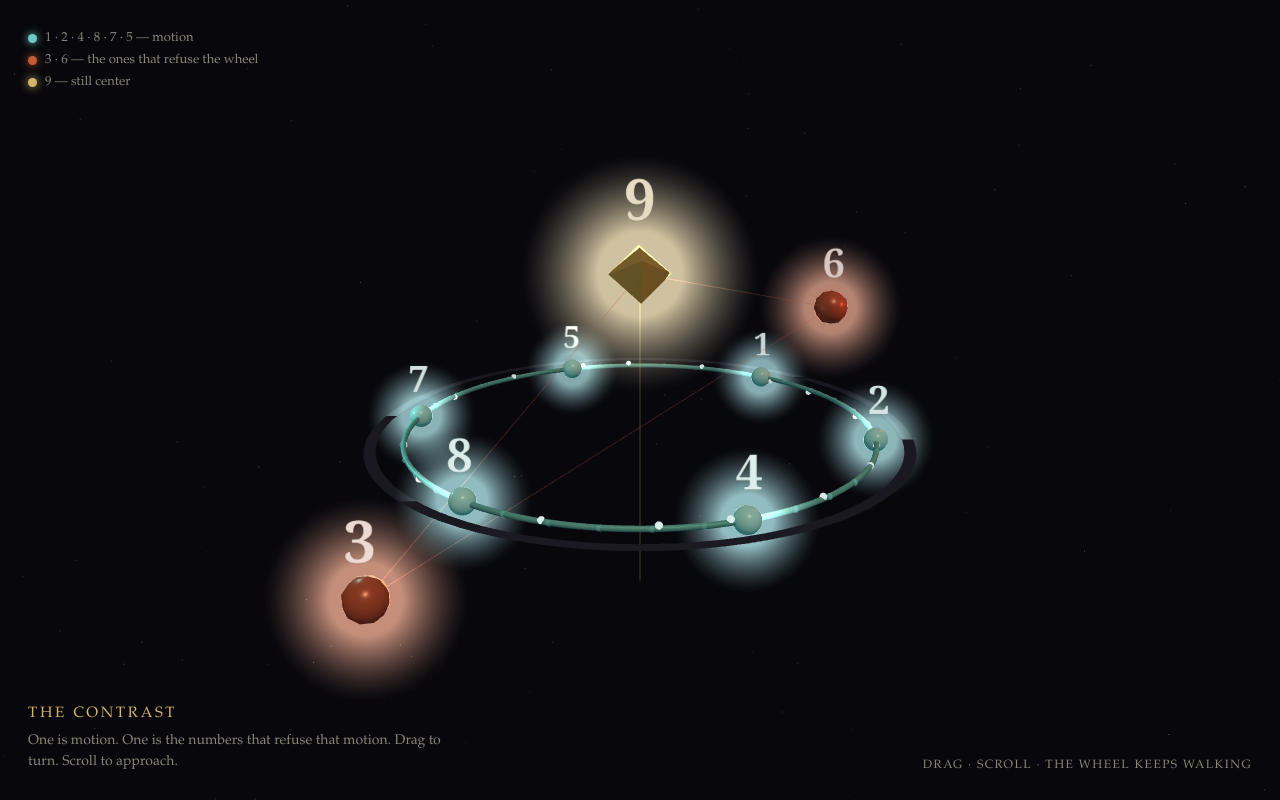
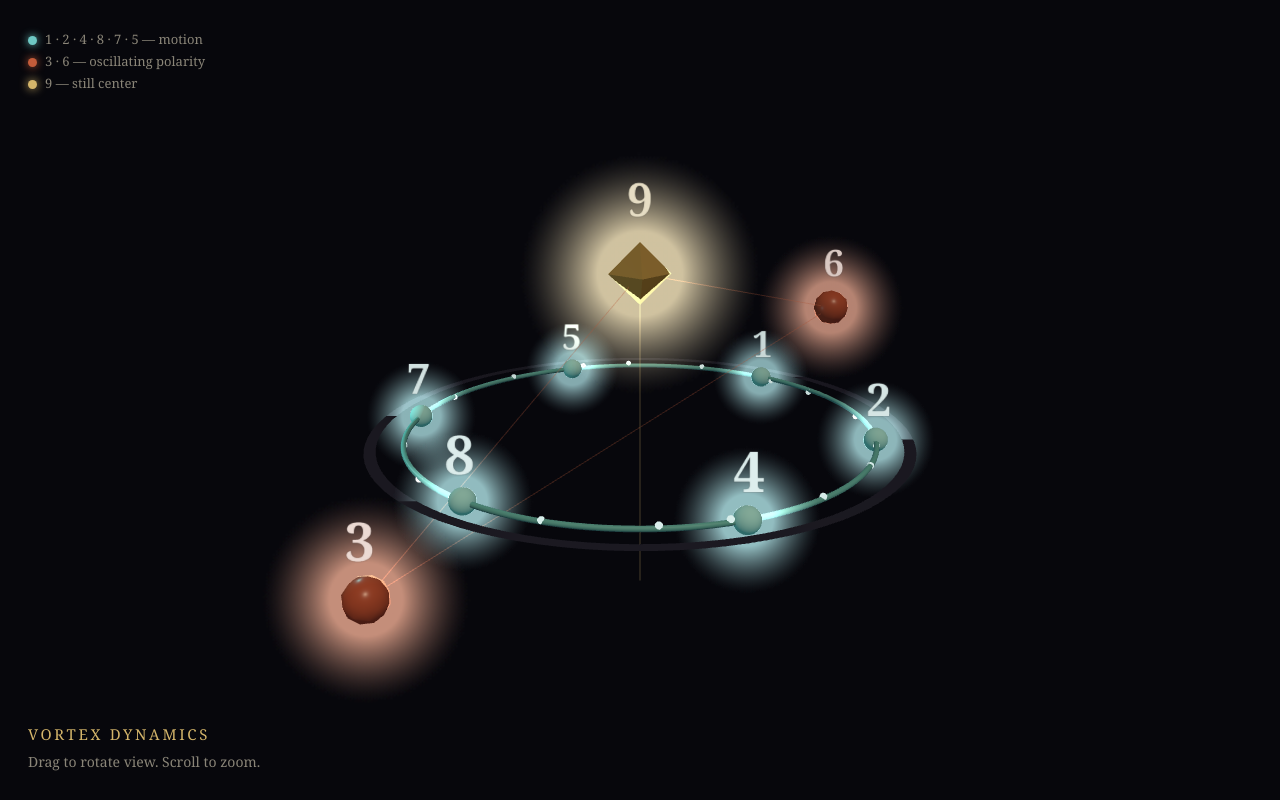
Before and after one commit to nicholasnatividad818-oss/perpetual-motion, a plain HTML site: page index.html in a window 1280 px wide. Drawn offline with nearby package versions, Linux system fonts and the light colour scheme; animation ran at ten frames a second.

Commit message:
Replace visualization with Vortex Dynamics revision

```diff
--- a/index.html
+++ b/index.html
@@ -3,7 +3,7 @@
 <head>
   <meta charset="UTF-8" />
   <meta name="viewport" content="width=device-width, initial-scale=1.0" />
-  <title>1-2-4-8-7-5 and the stubborn 3-6-9</title>
+  <title>3-6-9 Vortex Dynamics</title>
   <style>
     :root {
       --bg: #07070c;
@@ -14,7 +14,14 @@
       --cyan: #6ec8c4;
     }
     * { box-sizing: border-box; margin: 0; padding: 0; }
-    html, body { width: 100%; height: 100%; background: var(--bg); color: var(--ink); font-family: "Iowan Old Style", Palatino, "Palatino Linotype", Georgia, serif; overflow: hidden; }
+    html, body {
+      width: 100%;
+      height: 100%;
+      background: var(--bg);
+      color: var(--ink);
+      font-family: Georgia, serif;
+      overflow: hidden;
+    }
     canvas { display: block; }
     #hud {
       position: fixed; left: 28px; bottom: 28px; z-index: 2;
@@ -26,11 +33,6 @@
       text-transform: uppercase; color: var(--gold); margin-bottom: 8px;
     }
     #hud p { font-size: 14px; line-height: 1.45; color: var(--dim); }
-    #hint {
-      position: fixed; right: 28px; bottom: 28px; z-index: 2;
-      font-size: 12px; letter-spacing: 0.12em; text-transform: uppercase;
-      color: var(--dim); pointer-events: none;
-    }
     #legend {
       position: fixed; left: 28px; top: 28px; z-index: 2;
       font-size: 13px; line-height: 1.7; color: var(--dim);
@@ -45,14 +47,13 @@
 <body>
   <div id="legend">
     <div><span class="sw sw-motion"></span>1 · 2 · 4 · 8 · 7 · 5 — motion</div>
-    <div><span class="sw sw-refuse"></span>3 · 6 — the ones that refuse the wheel</div>
+    <div><span class="sw sw-refuse"></span>3 · 6 — oscillating polarity</div>
     <div><span class="sw sw-nine"></span>9 — still center</div>
   </div>
   <div id="hud">
-    <h1>The contrast</h1>
-    <p>One is motion. One is the numbers that refuse that motion. Drag to turn. Scroll to approach.</p>
+    <h1>Vortex Dynamics</h1>
+    <p>Drag to rotate view. Scroll to zoom.</p>
   </div>
-  <div id="hint">drag · scroll · the wheel keeps walking</div>
   <script type="importmap">
   {
     "imports": {
@@ -66,11 +67,11 @@
     import { OrbitControls } from "three/addons/controls/OrbitControls.js";
     const scene = new THREE.Scene();
     scene.fog = new THREE.FogExp2(0x07070c, 0.028);
-    const camera = new THREE.PerspectiveCamera(48, innerWidth / innerHeight, 0.1, 200);
+    const camera = new THREE.PerspectiveCamera(48, window.innerWidth / window.innerHeight, 0.1, 200);
     camera.position.set(7.4, 4.2, 9.2);
-    const renderer = new THREE.WebGLRenderer({ antialias: true, alpha: false });
-    renderer.setSize(innerWidth, innerHeight);
-    renderer.setPixelRatio(Math.min(devicePixelRatio, 2));
+    const renderer = new THREE.WebGLRenderer({ antialias: true });
+    renderer.setSize(window.innerWidth, window.innerHeight);
+    renderer.setPixelRatio(Math.min(window.devicePixelRatio, 2));
     renderer.setClearColor(0x07070c, 1);
     document.body.appendChild(renderer.domElement);
     const controls = new OrbitControls(camera, renderer.domElement);
@@ -80,15 +81,12 @@
     controls.maxDistance = 22;
     controls.target.set(0, 0.4, 0);
     scene.add(new THREE.AmbientLight(0x3a3548, 1.1));
-    const key = new THREE.DirectionalLight(0xffe6c0, 1.35);
-    key.position.set(6, 10, 4);
-    scene.add(key);
-    const fill = new THREE.PointLight(0x6ec8c4, 18, 24);
-    fill.position.set(-4, 1, 3);
-    scene.add(fill);
-    const rim = new THREE.PointLight(0xc45c3a, 14, 20);
-    rim.position.set(3, 2, -5);
-    scene.add(rim);
+    const keyLight = new THREE.DirectionalLight(0xffe6c0, 1.35);
+    keyLight.position.set(6, 10, 4);
+    scene.add(keyLight);
+    const fillLight = new THREE.PointLight(0x6ec8c4, 18, 24);
+    fillLight.position.set(-4, 1, 3);
+    scene.add(fillLight);
     const floor = new THREE.Mesh(
       new THREE.RingGeometry(3.55, 3.7, 96),
       new THREE.MeshBasicMaterial({ color: 0x1c1a22, side: THREE.DoubleSide })
@@ -96,114 +94,84 @@
     floor.rotation.x = -Math.PI / 2;
     scene.add(floor);
     const R = 3.2;
-    const motion = [1, 2, 4, 8, 7, 5];
-    function angleOf(i, n, offset = -Math.PI / 2) {
-      return offset + (i / n) * Math.PI * 2;
-    }
-    function makeGlowSprite(color, size = 128) {
-      const c = document.createElement("canvas");
-      c.width = c.height = size;
-      const g = c.getContext("2d");
-      const grd = g.createRadialGradient(size/2, size/2, 0, size/2, size/2, size/2);
-      grd.addColorStop(0, color);
-      grd.addColorStop(0.35, color);
+    const motionDigits = [1, 2, 4, 8, 7, 5];
+    function makeGlowSprite(colorHex) {
+      const canvas = document.createElement("canvas");
+      canvas.width = canvas.height = 128;
+      const ctx = canvas.getContext("2d");
+      const grd = ctx.createRadialGradient(64, 64, 0, 64, 64, 64);
+      grd.addColorStop(0, colorHex);
+      grd.addColorStop(0.35, colorHex);
       grd.addColorStop(1, "rgba(0,0,0,0)");
-      g.fillStyle = grd;
-      g.fillRect(0, 0, size, size);
-      const tex = new THREE.CanvasTexture(c);
+      ctx.fillStyle = grd;
+      ctx.fillRect(0, 0, 128, 128);
+      const tex = new THREE.CanvasTexture(canvas);
       return new THREE.Sprite(new THREE.SpriteMaterial({ map: tex, transparent: true, depthWrite: false, blending: THREE.AdditiveBlending }));
     }
-    function makeDigitTexture(text, color, w = 256, h = 256) {
-      const c = document.createElement("canvas");
-      c.width = w; c.height = h;
-      const g = c.getContext("2d");
-      g.clearRect(0, 0, w, h);
-      g.fillStyle = color;
-      g.font = "600 140px Georgia, serif";
-      g.textAlign = "center";
-      g.textBaseline = "middle";
-      g.fillText(text, w / 2, h / 2 + 8);
-      const tex = new THREE.CanvasTexture(c);
-      tex.needsUpdate = true;
-      return tex;
-    }
-    const digitMats = {};
-    function digitSprite(n, color, scale = 1.05) {
-      const key = n + color;
-      if (!digitMats[key]) digitMats[key] = new THREE.SpriteMaterial({
-        map: makeDigitTexture(String(n), color),
-        transparent: true,
-        depthWrite: false
-      });
-      const s = new THREE.Sprite(digitMats[key]);
-      s.scale.set(scale, scale, 1);
-      return s;
+    function makeDigitSprite(text, color) {
+      const canvas = document.createElement("canvas");
+      canvas.width = canvas.height = 256;
+      const ctx = canvas.getContext("2d");
+      ctx.fillStyle = color;
+      ctx.font = "600 140px Georgia, serif";
+      ctx.textAlign = "center";
+      ctx.textBaseline = "middle";
+      ctx.fillText(text, 128, 136);
+      const tex = new THREE.CanvasTexture(canvas);
+      const sprite = new THREE.Sprite(new THREE.SpriteMaterial({ map: tex, transparent: true, depthWrite: false }));
+      sprite.scale.set(1.1, 1.1, 1);
+      return sprite;
     }
     const torus = new THREE.Mesh(
       new THREE.TorusGeometry(R, 0.035, 16, 180),
-      new THREE.MeshStandardMaterial({ color: 0x6ec8c4, emissive: 0x163a38, metalness: 0.2, roughness: 0.35 })
+      new THREE.MeshStandardMaterial({ color: 0x6ec8c4, emissive: 0x163a38, roughness: 0.35 })
     );
     torus.rotation.x = Math.PI / 2;
     scene.add(torus);
-    motion.forEach((n, i) => {
-      const a = angleOf(i, 6);
-      const x = Math.cos(a) * R;
-      const z = Math.sin(a) * R;
+    motionDigits.forEach((digit, i) => {
+      const angle = -Math.PI / 2 + (i / 6) * Math.PI * 2;
       const group = new THREE.Group();
-      group.position.set(x, 0, z);
+      group.position.set(Math.cos(angle) * R, 0, Math.sin(angle) * R);
       const core = new THREE.Mesh(
         new THREE.SphereGeometry(0.16, 24, 24),
-        new THREE.MeshStandardMaterial({ color: 0xbfedec, emissive: 0x2a6e6a, roughness: 0.25 })
+        new THREE.MeshStandardMaterial({ color: 0xbfedec, emissive: 0x2a6e6a })
       );
       group.add(core);
       const glow = makeGlowSprite("rgba(110,200,196,0.85)");
       glow.scale.set(1.6, 1.6, 1);
       group.add(glow);
-      const label = digitSprite(n, "#d8fffb", 0.95);
+      const label = makeDigitSprite(String(digit), "#d8fffb");
       label.position.y = 0.55;
       group.add(label);
       scene.add(group);
     });
-    const flowTicks = [];
-    for (let i = 0; i < 36; i++) {
-      const a = (i / 36) * Math.PI * 2;
-      const m = new THREE.Mesh(
-        new THREE.ConeGeometry(0.045, 0.16, 8),
-        new THREE.MeshBasicMaterial({ color: 0x6ec8c4, transparent: true, opacity: 0.55 })
-      );
-      m.position.set(Math.cos(a) * R, 0, Math.sin(a) * R);
-      m.lookAt(Math.cos(a + 0.2) * R, 0, Math.sin(a + 0.2) * R);
-      m.rotateX(Math.PI / 2);
-      scene.add(m);
-      flowTicks.push(m);
-    }
     const travelers = [];
     for (let i = 0; i < 18; i++) {
-      const p = new THREE.Mesh(
+      const particle = new THREE.Mesh(
         new THREE.SphereGeometry(0.045, 10, 10),
         new THREE.MeshBasicMaterial({ color: 0xe8fffc })
       );
-      scene.add(p);
-      travelers.push({ mesh: p, t: i / 18, speed: 0.06 + (i % 3) * 0.01 });
+      scene.add(particle);
+      travelers.push({ mesh: particle, progress: i / 18, speed: 0.06 + (i % 3) * 0.01 });
     }
-    function refuseNode(n, color) {
+    function createRefuseNode(digit) {
       const group = new THREE.Group();
       const core = new THREE.Mesh(
         new THREE.IcosahedronGeometry(0.28, 1),
-        new THREE.MeshStandardMaterial({ color, emissive: 0x4a1c12, roughness: 0.3, metalness: 0.15 })
+        new THREE.MeshStandardMaterial({ color: 0xc45c3a, emissive: 0x4a1c12, roughness: 0.3 })
       );
       group.add(core);
       const glow = makeGlowSprite("rgba(196,92,58,0.9)");
       glow.scale.set(2.4, 2.4, 1);
       group.add(glow);
-      const label = digitSprite(n, "#ffd4c4", 1.2);
+      const label = makeDigitSprite(String(digit), "#ffd4c4");
       label.position.y = 0.72;
       group.add(label);
       scene.add(group);
-      return { group, n };
+      return group;
     }
-    const node3 = refuseNode(3, 0xc45c3a);
-    const node6 = refuseNode(6, 0xc45c3a);
+    const node3 = createRefuseNode(3);
+    const node6 = createRefuseNode(6);
     const nineGroup = new THREE.Group();
     const nineCore = new THREE.Mesh(
       new THREE.OctahedronGeometry(0.42, 0),
@@ -213,7 +181,7 @@
     const nineGlow = makeGlowSprite("rgba(212,181,106,0.95)");
     nineGlow.scale.set(3.2, 3.2, 1);
     nineGroup.add(nineGlow);
-    const nineLabel = digitSprite(9, "#ffe9b0", 1.35);
+    const nineLabel = makeDigitSprite("9", "#ffe9b0");
     nineLabel.position.y = 0.95;
     nineGroup.add(nineLabel);
     nineGroup.position.set(0, 2.15, 0);
@@ -223,61 +191,44 @@
       new THREE.Vector3(0, 2.15, 0)
     ]);
     scene.add(new THREE.Line(axisGeo, new THREE.LineBasicMaterial({ color: 0xd4b56a, transparent: true, opacity: 0.35 })));
-    const filamentMat = new THREE.LineBasicMaterial({ color: 0xc45c3a, transparent: true, opacity: 0.28 });
+    const filamentMat = new THREE.LineBasicMaterial({ color: 0xc45c3a, transparent: true, opacity: 0.3 });
     const fil36 = new THREE.Line(new THREE.BufferGeometry(), filamentMat);
     const fil39 = new THREE.Line(new THREE.BufferGeometry(), filamentMat.clone());
     const fil69 = new THREE.Line(new THREE.BufferGeometry(), filamentMat.clone());
     scene.add(fil36, fil39, fil69);
-    const starGeo = new THREE.BufferGeometry();
-    const starN = 700;
-    const starPos = new Float32Array(starN * 3);
-    for (let i = 0; i < starN; i++) {
-      const r = 18 + Math.random() * 30;
-      const th = Math.random() * Math.PI * 2;
-      const ph = Math.acos(2 * Math.random() - 1);
-      starPos[i*3] = r * Math.sin(ph) * Math.cos(th);
-      starPos[i*3+1] = r * Math.cos(ph);
-      starPos[i*3+2] = r * Math.sin(ph) * Math.sin(th);
-    }
-    starGeo.setAttribute("position", new THREE.BufferAttribute(starPos, 3));
-    scene.add(new THREE.Points(starGeo, new THREE.PointsMaterial({ color: 0x8a8578, size: 0.035 })));
-    function setLine(line, a, b) {
+    function updateLine(line, p1, p2) {
       line.geometry.dispose();
-      line.geometry = new THREE.BufferGeometry().setFromPoints([a, b]);
+      line.geometry = new THREE.BufferGeometry().setFromPoints([p1, p2]);
     }
     const clock = new THREE.Clock();
-    function tick() {
-      requestAnimationFrame(tick);
+    function animate() {
+      requestAnimationFrame(animate);
       const t = clock.getElapsedTime();
       controls.update();
       travelers.forEach(p => {
-        p.t = (p.t + p.speed * 0.016) % 1;
-        const a = -Math.PI / 2 + p.t * Math.PI * 2;
-        p.mesh.position.set(Math.cos(a) * R, Math.sin(t * 2 + p.t * 12) * 0.04, Math.sin(a) * R);
-      });
-      flowTicks.forEach((m, i) => {
-        m.material.opacity = 0.22 + 0.35 * (0.5 + 0.5 * Math.sin(t * 3 + i * 0.4));
+        p.progress = (p.progress + p.speed * 0.016) % 1;
+        const a = -Math.PI / 2 + p.progress * Math.PI * 2;
+        p.mesh.position.set(Math.cos(a) * R, Math.sin(t * 2 + p.progress * 12) * 0.04, Math.sin(a) * R);
       });
       const rRefuse = 4.15;
       const yAmp = 1.15;
       const a3 = t * 0.35;
       const a6 = a3 + Math.PI;
-      node3.group.position.set(Math.cos(a3) * rRefuse, Math.sin(t * 0.9) * yAmp, Math.sin(a3) * rRefuse);
-      node6.group.position.set(Math.cos(a6) * rRefuse, -Math.sin(t * 0.9) * yAmp, Math.sin(a6) * rRefuse);
-      node3.group.rotation.y = t * 0.6;
-      node6.group.rotation.y = -t * 0.6;
+      node3.position.set(Math.cos(a3) * rRefuse, Math.sin(t * 0.9) * yAmp, Math.sin(a3) * rRefuse);
+      node6.position.set(Math.cos(a6) * rRefuse, -Math.sin(t * 0.9) * yAmp, Math.sin(a6) * rRefuse);
+      node3.rotation.y = t * 0.6;
+      node6.rotation.y = -t * 0.6;
       nineGroup.rotation.y = t * 0.15;
-      nineCore.rotation.x = t * 0.2;
-      setLine(fil36, node3.group.position, node6.group.position);
-      setLine(fil39, node3.group.position, nineGroup.position);
-      setLine(fil69, node6.group.position, nineGroup.position);
+      updateLine(fil36, node3.position, node6.position);
+      updateLine(fil39, node3.position, nineGroup.position);
+      updateLine(fil69, node6.position, nineGroup.position);
       renderer.render(scene, camera);
     }
-    tick();
-    addEventListener("resize", () => {
-      camera.aspect = innerWidth / innerHeight;
+    animate();
+    window.addEventListener("resize", () => {
+      camera.aspect = window.innerWidth / window.innerHeight;
       camera.updateProjectionMatrix();
-      renderer.setSize(innerWidth, innerHeight);
+      renderer.setSize(window.innerWidth, window.innerHeight);
     });
   </script>
 </body>
```
